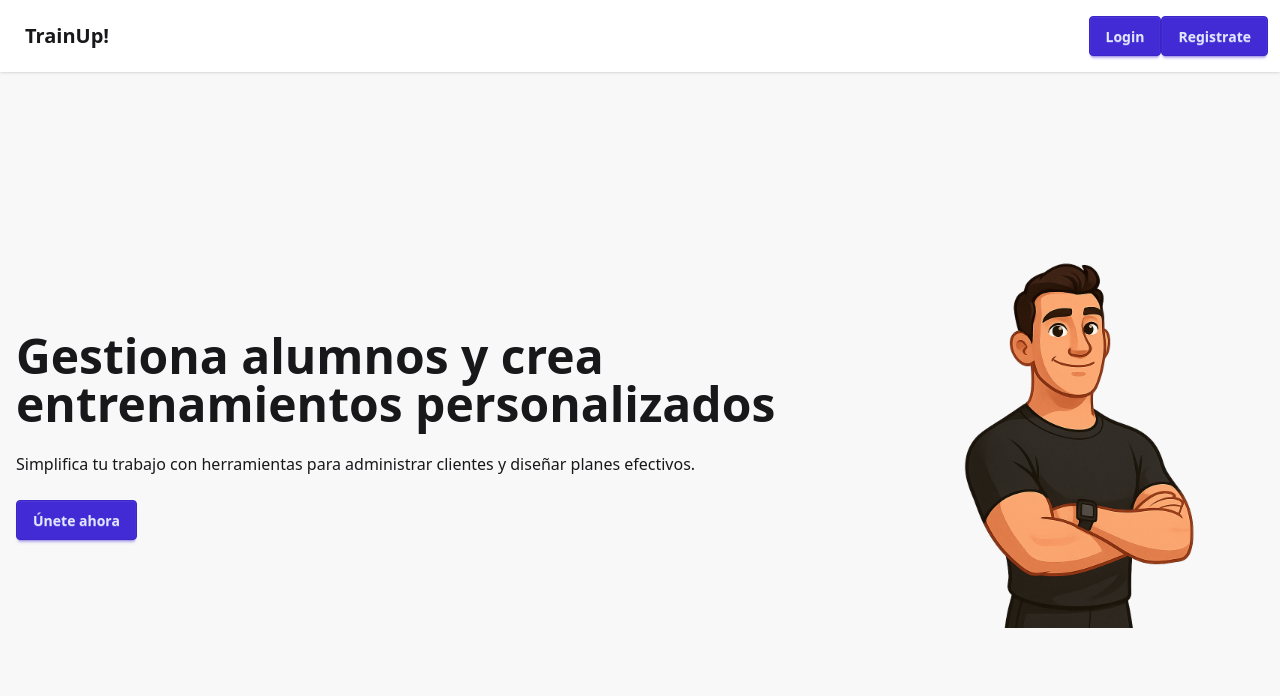
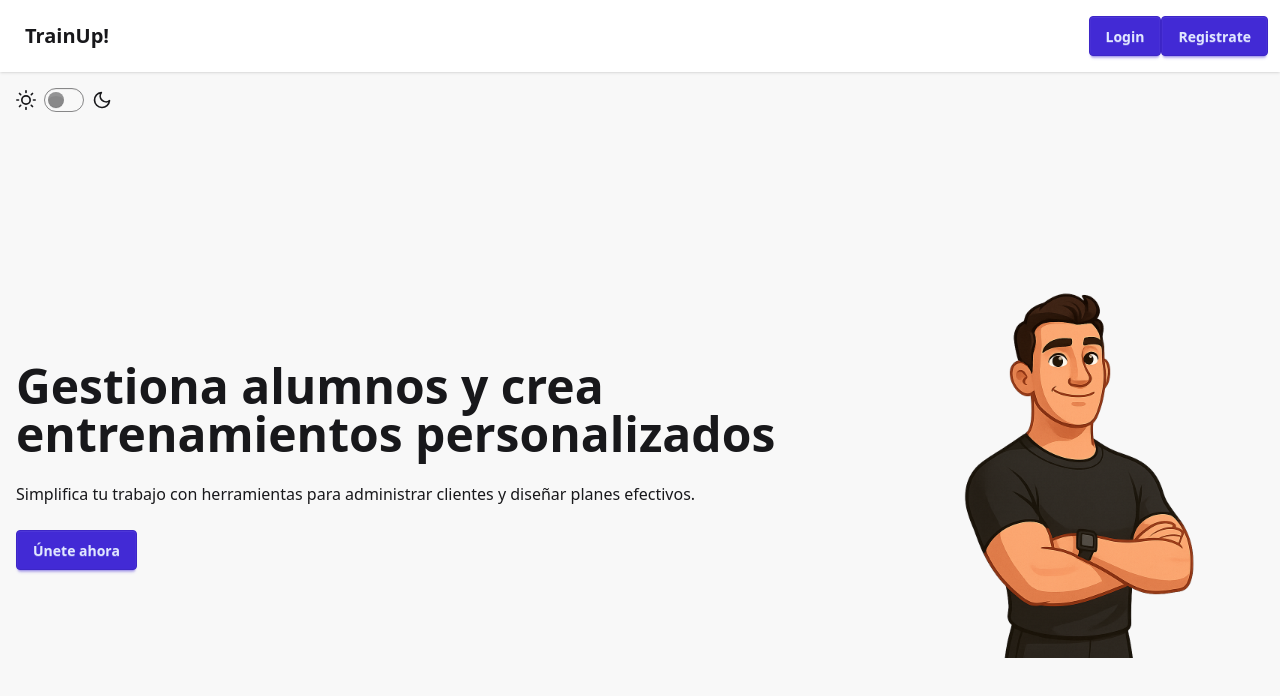
Before and after one commit to jaavispeed/trainUp, an Angular app: page / in a window 1280 px wide. Shown: the top 696 px of the page. Built offline with nearby package versions, Linux system fonts and the light colour scheme.

Commit message:
feat: darkmode

```diff
--- a/src/app/hero/pages/hero-page/hero-page.component.html
+++ b/src/app/hero/pages/hero-page/hero-page.component.html
@@ -1,6 +1,6 @@
 <div class="flex flex-col min-h-screen">
-  <app-navbar-page></app-navbar-page>
-
+  <app-navbar></app-navbar>
+<app-theme-controller class="bg-base-200 p-4"></app-theme-controller>
   <div class="hero bg-base-200 flex-grow">
     <div class="hero-content flex-col lg:flex-row-reverse">
       <img src="entrenador.png" class="max-w-sm rounded-lg" />
--- a/src/app/hero/pages/hero-page/hero-page.component.ts
+++ b/src/app/hero/pages/hero-page/hero-page.component.ts
@@ -1,9 +1,10 @@
 import { Component } from '@angular/core';
-import { NavbarPageComponent } from "../../../shared/pages/navbar-page/navbar-page.component";
+import { NavbarPageComponent } from "../../../shared/components/navbar/navbar.component";
+import { ThemeControllerComponent } from "../../../shared/components/theme-controller/theme-controller.component";
 
 @Component({
   selector: 'app-hero-page',
-  imports: [NavbarPageComponent,NavbarPageComponent],
+  imports: [NavbarPageComponent, ThemeControllerComponent],
   templateUrl: './hero-page.component.html',
 })
 export class HeroPageComponent { }
--- /dev/null
+++ b/src/app/shared/components/theme-controller/theme-controller.component.html
@@ -0,0 +1,37 @@
+<label class="inline-flex cursor-pointer gap-2 items-center">
+  <svg
+    xmlns="http://www.w3.org/2000/svg"
+    width="20"
+    height="20"
+    viewBox="0 0 24 24"
+    fill="none"
+    stroke="currentColor"
+    stroke-width="2"
+    stroke-linecap="round"
+    stroke-linejoin="round"
+  >
+    <circle cx="12" cy="12" r="5" />
+    <path
+      d="M12 1v2M12 21v2M4.2 4.2l1.4 1.4M18.4 18.4l1.4 1.4M1 12h2M21 12h2M4.2 19.8l1.4-1.4M18.4 5.6l1.4-1.4"
+    />
+  </svg>
+  <input
+    type="checkbox"
+    class="toggle theme-controller"
+    [checked]="darkMode()"
+    (change)="toggleTheme($event)"
+  />
+  <svg
+    xmlns="http://www.w3.org/2000/svg"
+    width="20"
+    height="20"
+    viewBox="0 0 24 24"
+    fill="none"
+    stroke="currentColor"
+    stroke-width="2"
+    stroke-linecap="round"
+    stroke-linejoin="round"
+  >
+    <path d="M21 12.79A9 9 0 1 1 11.21 3 7 7 0 0 0 21 12.79z"></path>
+  </svg>
+</label>
--- /dev/null
+++ b/src/app/shared/components/theme-controller/theme-controller.component.ts
@@ -0,0 +1,29 @@
+import { Component, OnInit, signal } from '@angular/core';
+
+@Component({
+  selector: 'app-theme-controller',
+  imports: [],
+  templateUrl: './theme-controller.component.html',
+})
+export class ThemeControllerComponent implements OnInit {
+  darkMode = signal(false);
+
+  ngOnInit() {
+    const savedTheme = localStorage.getItem('theme') || 'light';
+    this.darkMode.set(savedTheme === 'dark');
+    this.setTheme(savedTheme);
+  }
+
+  toggleTheme(event: Event) {
+    const checked = (event.target as HTMLInputElement).checked;
+    this.darkMode.set(checked);
+
+    const newTheme = checked ? 'dark' : 'light';
+    this.setTheme(newTheme);
+    localStorage.setItem('theme', newTheme);
+  }
+
+  setTheme(theme: string) {
+    document.documentElement.setAttribute('data-theme', theme);
+  }
+}
--- a/src/index.html
+++ b/src/index.html
@@ -1,11 +1,11 @@
-<!doctype html>
-<html lang="en">
+<!DOCTYPE html>
+<html lang="en" data-theme="light">
   <head>
-  <meta charset="utf-8">
+    <meta charset="utf-8" />
     <title>TrainUp</title>
-  <base href="/">
-  <meta name="viewport" content="width=device-width, initial-scale=1">
-  <link rel="icon" type="image/x-icon" href="favicon.ico">
+    <base href="/" />
+    <meta name="viewport" content="width=device-width, initial-scale=1" />
+    <link rel="icon" type="image/x-icon" href="favicon.ico" />
   </head>
   <body>
     <app-root></app-root>
--- a/src/styles.css
+++ b/src/styles.css
@@ -1,3 +1,5 @@
 /* You can add global styles to this file, and also import other style files */
 @import "tailwindcss";
-@plugin "daisyui";
+@plugin "daisyui" {
+  themes: light --default, dark --prefersdark, light;
+}
```
Also changed, not shown: src/app/shared/components/navbar/navbar.component.ts (added, +8 -0 lines), src/app/shared/pages/navbar-page/navbar-page.component.ts (deleted, +0 -8 lines), src/app/shared/components/navbar/navbar.component.html (renamed from src/app/shared/pages/navbar-page/navbar-page.component.html). Lines whose indentation alone changed are shown as unchanged.
